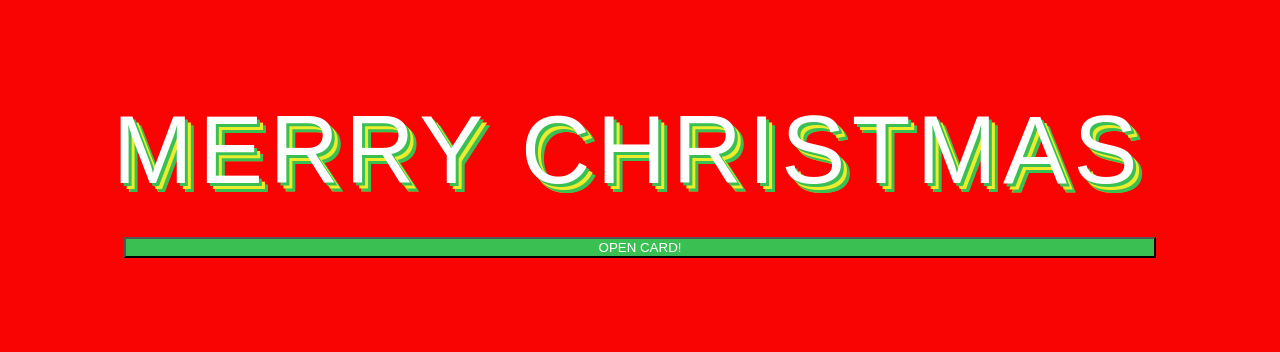
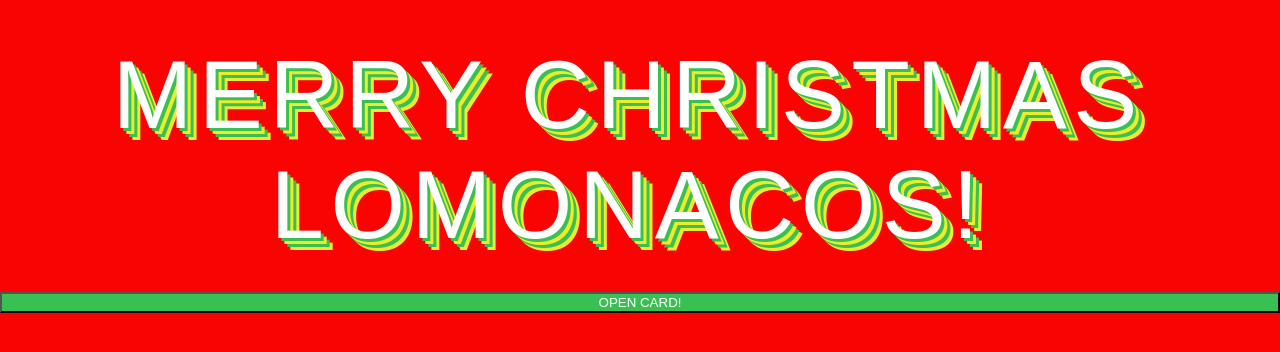
Before and after one commit to rocknswimmer/EasyEditCard, a React app: page / in a window 1280 px wide. Shown: the part 218-570 px from the top of the page. Built offline with nearby package versions, Linux system fonts and the light colour scheme.

Commit message:
card done

```diff
--- a/src/App.jsx
+++ b/src/App.jsx
@@ -13,16 +13,16 @@ function App() {
   //This is going to be really ugly and bad practice for speed and easy since im using modals and accordians to do a silde show prezy within  a prezy cleaner loop without prezy commented out below
   return (
     <div className="App">
-      <h1 className='text_shadows'>Merry Christmas</h1>
+      <h1 className='text_shadows'>Merry Christmas LoMonacos!</h1>
       <br/>
       <button onClick={openModal}>OPEN CARD!</button>
       {openCard &&
       <Modal
         close={() => {setOpenCard(!openCard);}}
-        content={<div className='card'><div>Instead of just texting you "Merry Christmas" this year, I decided to send you a link to this generic card an internet stranger made! Hope a bit more thought and care goes into your New Year!</div>
+        content={<div className='card'><div>Can't Wait till all three of yall are online gaming together lol! Enjoy whatever tasty treats I'm sure you made!</div>
         <br/>
-        <div className='signature'>Happy Holidays, Love</div>
-        <div className='signature'>Whoever Sent This Link</div>
+        <div className='signature'>Merry Christmas</div>
+        <div className='signature'>Andy</div>
         </div>}
       />}
     </div>
```
Also changed, not shown: 1 other file (tests, documents, lock files or other folders).
